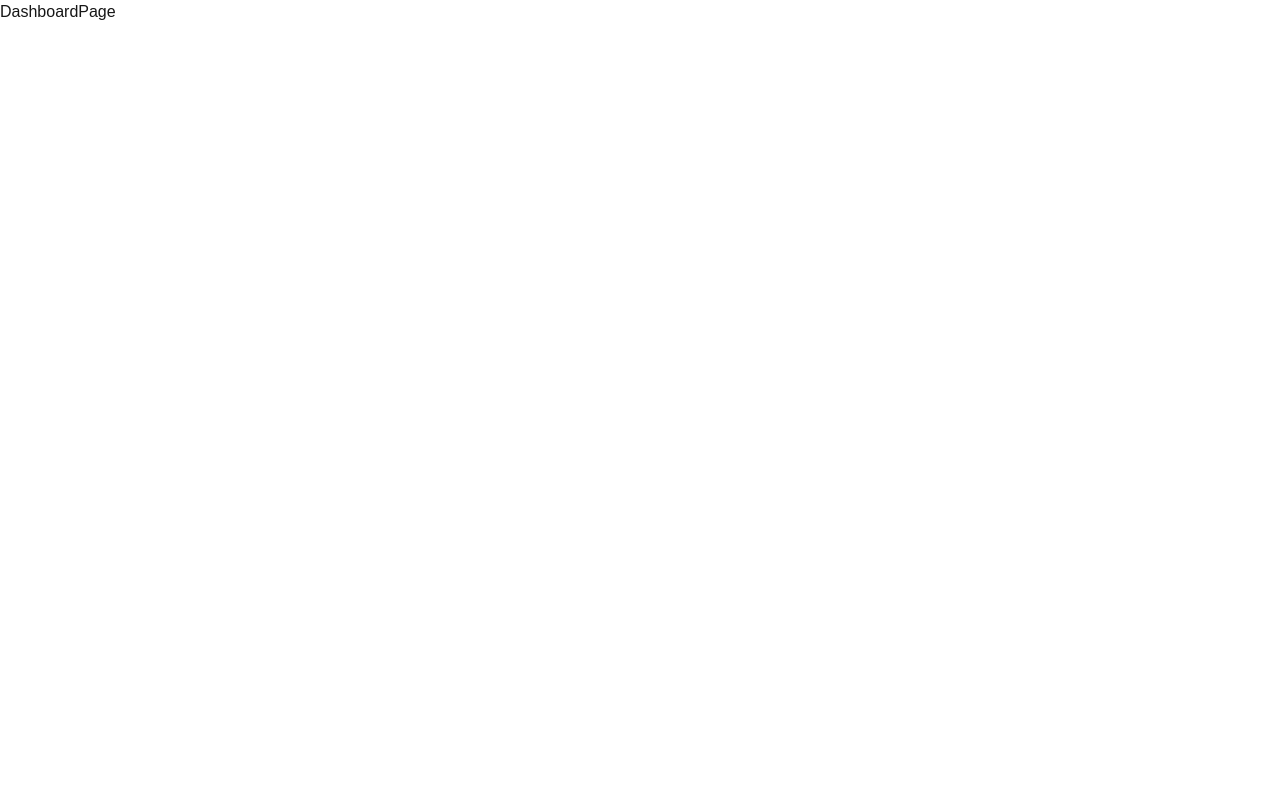
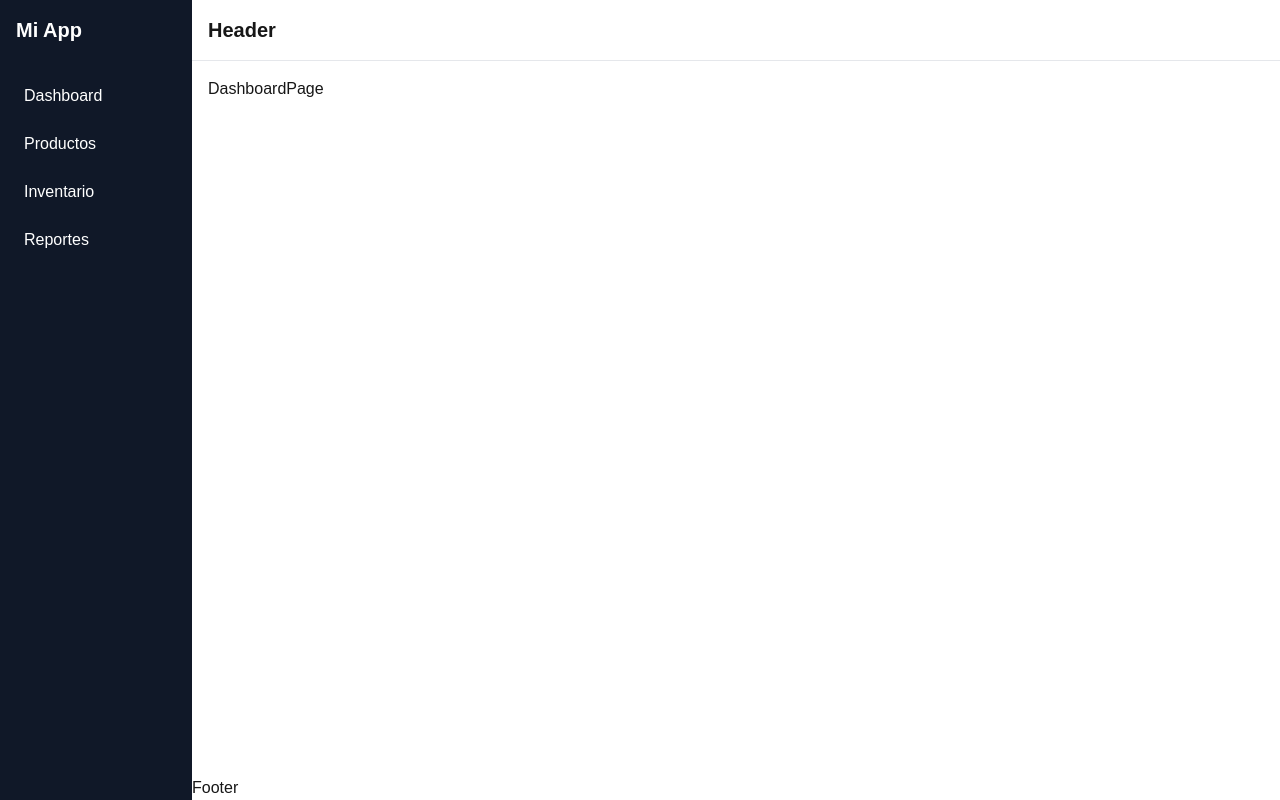
Before and after one commit to G-S-Solutions/inventory-client, a Next.js app: page /dashboard in a window 1280 px wide. Built offline with nearby package versions, Linux system fonts and the light colour scheme; no server answers.

Commit message:
feat(layout): implement basic layout

```diff
--- /dev/null
+++ b/src/app/(project)/layout.tsx
@@ -0,0 +1,10 @@
+import MainLayout from '@/components/Layout/MainLayout'
+import React from 'react'
+
+const Layout = ({children}: {children: React.ReactNode}) => {
+  return (
+    <MainLayout>{children}</MainLayout>
+  )
+}
+
+export default Layout
--- /dev/null
+++ b/src/components/Layout/MainLayout.tsx
@@ -0,0 +1,46 @@
+'use client';
+import { ReactNode, useState } from 'react';
+import { Sidebar } from '../ui/sidebar/Sidebar';
+import { Header } from '../ui/Header';
+import { Footer } from '../ui/Footer';
+
+interface IProps {
+  children: ReactNode;
+}
+
+const MainLayout = ({ children }: IProps) => {
+  const [sidebarOpen, setSidebarOpen] = useState(false);
+
+  return (
+    <div className='flex h-screen overflow-hidden'>
+      {/* Overlay para mobile */}
+      {sidebarOpen && (
+        <div
+          className='fixed inset-0 bg-black/50 z-40 lg:hidden'
+          onClick={() => setSidebarOpen(false)}
+        />
+      )}
+
+      {/* Sidebar */}
+      <aside className={`
+        fixed lg:static inset-y-0 left-0 z-50
+        w-64 lg:w-[15%]
+        transform transition-transform duration-300 ease-in-out
+        ${sidebarOpen ? 'translate-x-0' : '-translate-x-full lg:translate-x-0'}
+      `}>
+        <Sidebar />
+      </aside>
+
+      {/* Main Content */}
+      <div className='flex-1 flex flex-col w-full lg:w-[85%] overflow-hidden'>
+        <Header onMenuClick={() => setSidebarOpen(!sidebarOpen)} />
+        <main className='flex-1 overflow-y-auto p-4'>
+          {children}
+        </main>
+        <Footer />
+      </div>
+    </div>
+  );
+};
+
+export default MainLayout;
--- /dev/null
+++ b/src/components/ui/Footer.tsx
@@ -0,0 +1,7 @@
+import React from 'react'
+
+export const Footer = () => {
+  return (
+    <div>Footer</div>
+  )
+}
--- /dev/null
+++ b/src/components/ui/Header.tsx
@@ -0,0 +1,20 @@
+interface HeaderProps {
+  onMenuClick: () => void;
+}
+
+export const Header = ({ onMenuClick }: HeaderProps) => {
+  return (
+    <header className='bg-white border-b border-gray-200 p-4 flex items-center gap-4'>
+      {/* Botón hamburguesa solo en mobile */}
+      <button
+        onClick={onMenuClick}
+        className='lg:hidden p-2 hover:bg-gray-100 rounded'
+      >
+        <svg className='w-6 h-6' fill='none' stroke='currentColor' viewBox='0 0 24 24'>
+          <path strokeLinecap='round' strokeLinejoin='round' strokeWidth={2} d='M4 6h16M4 12h16M4 18h16' />
+        </svg>
+      </button>
+      <h1 className='text-xl font-semibold'>Header</h1>
+    </header>
+  );
+};
--- /dev/null
+++ b/src/components/ui/sidebar/Sidebar.tsx
@@ -0,0 +1,17 @@
+export const Sidebar = () => {
+  return (
+    <div className='h-full bg-gray-900 text-white p-4'>
+      <div className='mb-8'>
+        <h2 className='text-xl font-bold'>Mi App</h2>
+      </div>
+      <nav>
+        <ul className='space-y-2'>
+          <li className='hover:bg-gray-800 p-2 rounded cursor-pointer'>Dashboard</li>
+          <li className='hover:bg-gray-800 p-2 rounded cursor-pointer'>Productos</li>
+          <li className='hover:bg-gray-800 p-2 rounded cursor-pointer'>Inventario</li>
+          <li className='hover:bg-gray-800 p-2 rounded cursor-pointer'>Reportes</li>
+        </ul>
+      </nav>
+    </div>
+  );
+};
```
